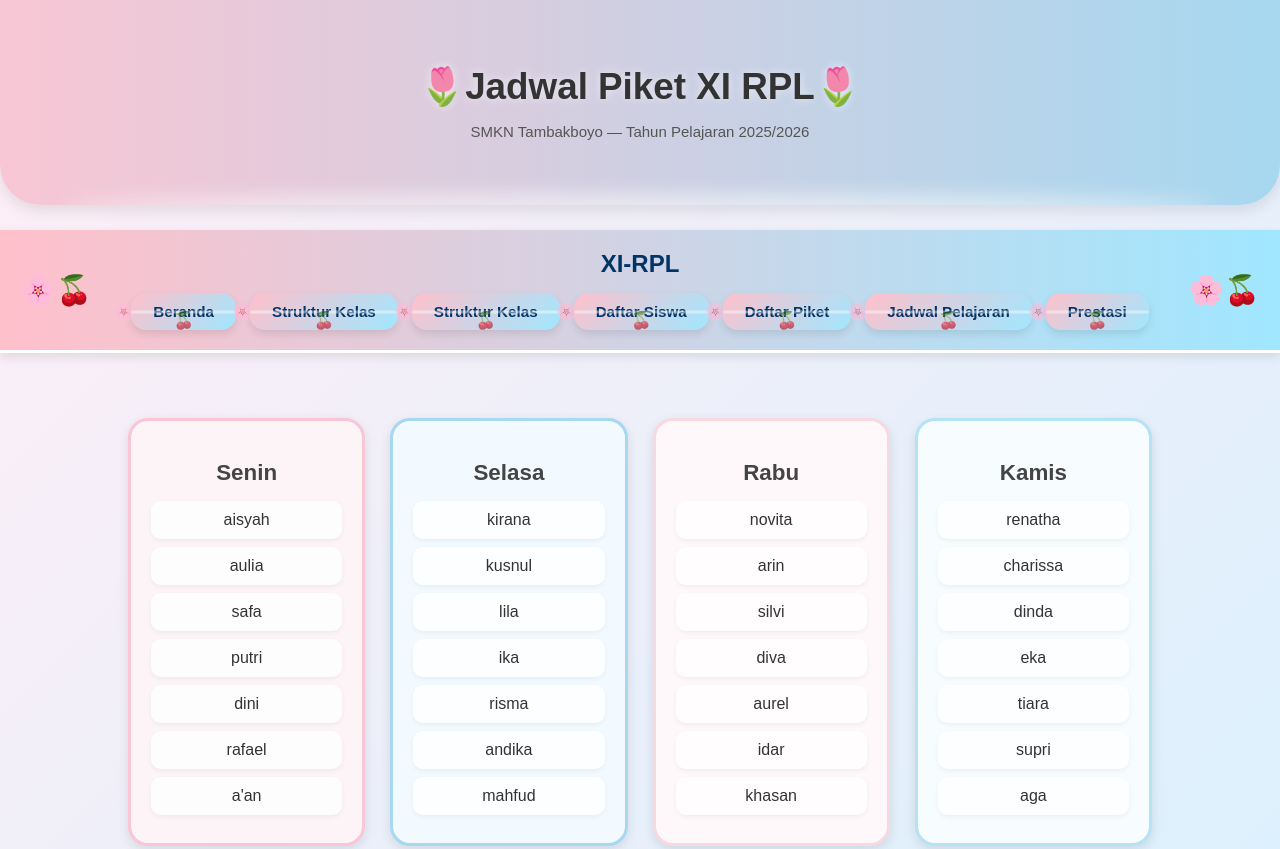
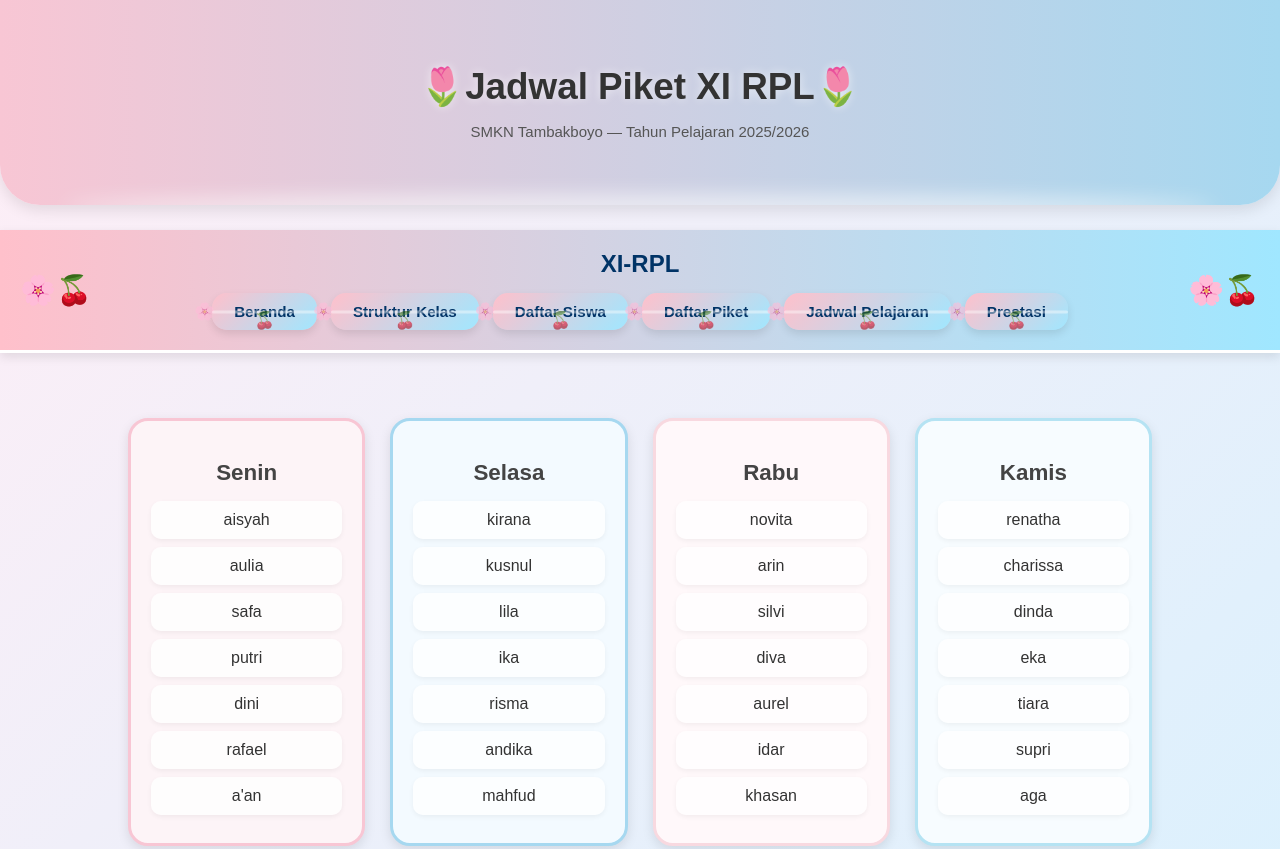
Before and after one commit to charissa06/website, a plain HTML site: page jadwalpiket.html in a window 1280 px wide. Shown: the top 849 px of the page. Drawn offline with Linux system fonts and the light colour scheme.

Commit message:
Update jadwalpiket.html

```diff
--- a/jadwalpiket.html
+++ b/jadwalpiket.html
@@ -18,7 +18,6 @@
     <ul>
      <li><a href="index.html">Beranda</a></li>
        <li><a href="strukturkelas.html">Struktur Kelas</a></li>
-      <li><a href="struktursiswa.html">Struktur Kelas</a></li>
       <li><a href="daftarsiswa.html"> Daftar Siswa</a></li>
       <li><a href="jadwalpiket.html">Daftar Piket</a></li>
       <li><a href="jadwalpelajaran.html">Jadwal Pelajaran</a></li>
```
